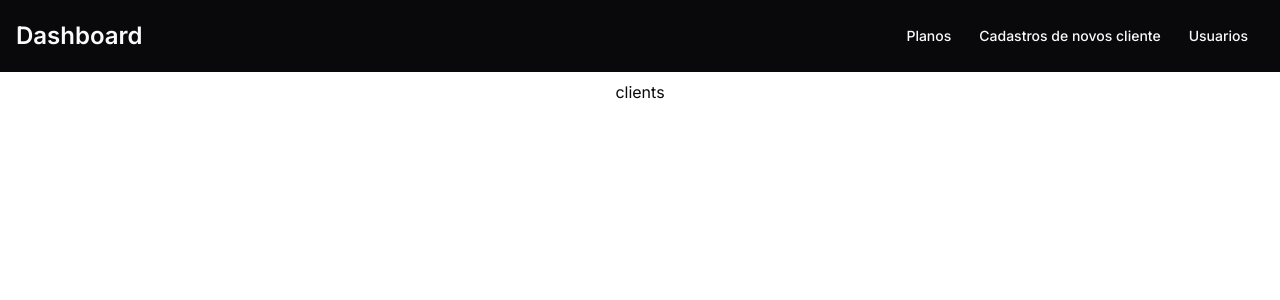
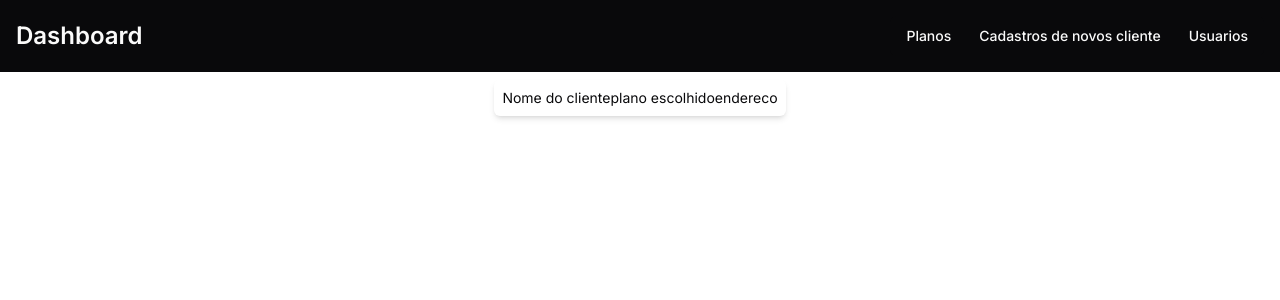
Before and after one commit to WesleyOliveira01/dashboard, a Next.js app: page /dashboard/clients in a window 1280 px wide. Shown: the top 300 px of the page. Built offline with nearby package versions, Linux system fonts and the light colour scheme.

Commit message:
feat:concepts at clients components

```diff
--- a/app/dashboard/clients/page.tsx
+++ b/app/dashboard/clients/page.tsx
@@ -1,11 +1,21 @@
 import Container from "@/components/ui/Container";
 
 const Clients = () => {
-    return (
-        <Container>
-            clients
-        </Container>
-     );
-}
+  return (
+    <Container>
+      <ul>
+        <li>
+          <section className="shadow-md p-2 rounded-md flex items-center gap-1">
+            <ul className="flex justify-evenly text-sm">
+              <li> Nome do cliente</li>
+              <li> plano escolhido</li>
+              <li> endereco</li>
+            </ul>
+          </section>
+        </li>
+      </ul>
+    </Container>
+  );
+};
 
 export default Clients;
```
